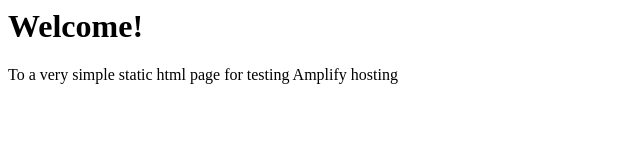
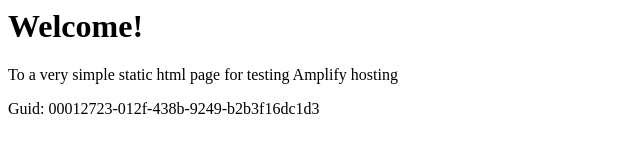
Before and after one commit to aws-aemilia-hkg/Github-PR-Commit-Integration-Test-DoNotTouch-Gith-P5X5MO5I-v1-preprod-ap-east-1, a website: page src/index.html in a window 1280 px wide. Shown: the whole page, without its empty margins (0-640 px from the left). Drawn offline with Linux system fonts and the light colour scheme.

Commit message:
commit from integ tests

```diff
--- a/src/index.html
+++ b/src/index.html
@@ -1,3 +1,5 @@
+
+
 <html lang="en">
 
 <head>
@@ -10,6 +12,6 @@
 <body>
     <h1>Welcome!</h1>
     <p>To a very simple static html page for testing Amplify hosting</p>
-</body>
+    <p>Guid: 00012723-012f-438b-9249-b2b3f16dc1d3</p></body>
 
 </html>
```
